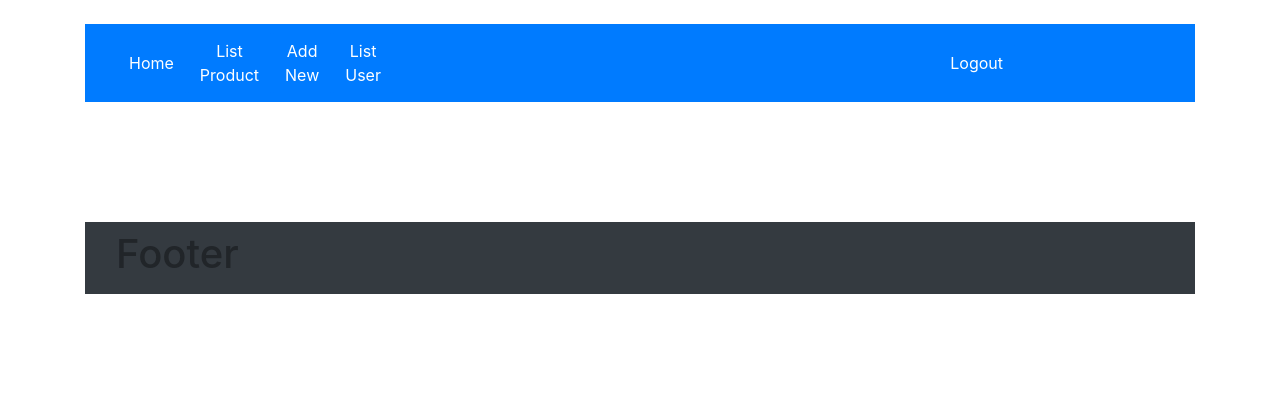
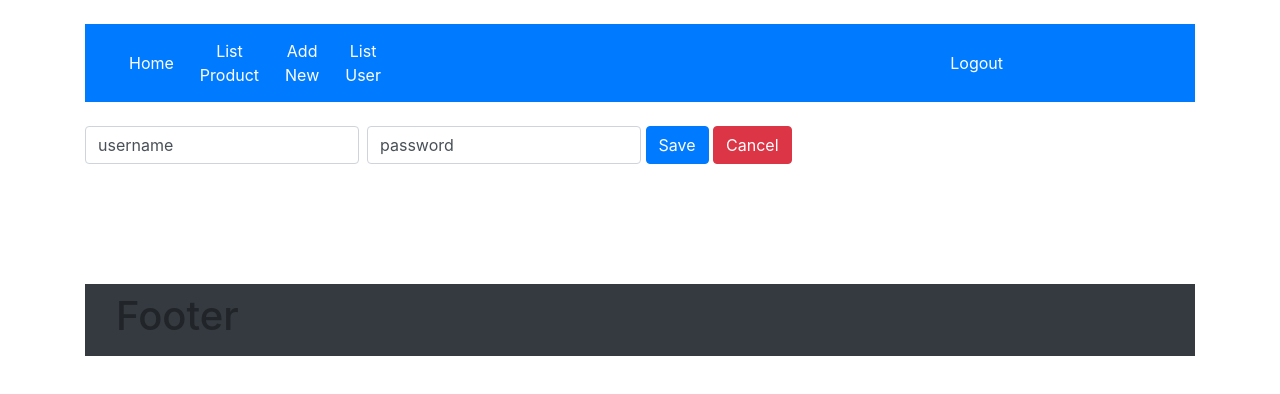
Before and after one commit to kuly90/login-jwt-react, a React (Create React App) app: page /menu/EditUser/1 in a window 1280 px wide. Shown: the top 394 px of the page. Built offline with nearby package versions, Linux system fonts and the light colour scheme; no server answers; sample sign-in values are in the browser's storage.

Commit message:
fixing edit

```diff
--- a/src/components/App.js
+++ b/src/components/App.js
@@ -33,11 +33,11 @@ class App extends Component {
               <Route path="/menu/pageAdd" component={AddOrEditCourseContainer}/>
               <Route path="/menu/pageEdit/:id" component={EditContainer} />
               <Route path="/menu/UserList" component={UserList}/>
-              <Route path="/EditUser/:id" component={EditUser}/>
+              <Route path="/menu/EditUser/:id" component={EditUser}/>
               <Route exact path="/login" component={Login}/>
               <Route exact path="/" component={Login}/>
-            <br/><br/><br/><br/><br/>
-            <Footer/>
+              <br/><br/><br/><br/><br/>
+              <Footer/>
           </div>
         </Router>
       </div>
--- a/src/components/course/EditUser.js
+++ b/src/components/course/EditUser.js
@@ -1,26 +1,31 @@
 import React from "react";
+import withAuth from '../service/withAuth';
 
 class EditUser extends React.Component{
+
   constructor(props) {
     super(props);
     this.handleCancel = this.handleCancel.bind(this);
     this.handleSave = this.handleSave.bind(this);
     this.state = {
-
+      // item: {
+      // },
       user: {
-          id: this.state,
-          username: 'user name',
+          username: 'username',
           password: 'password'
       },
       users: [],
   }
 }
 
-handleSave(){
-  const { user } = this.state;
-  fetch(`http://localhost:8080/users/editUser?username=${user.username}&password=${user.password}&id=${user.id}`)
-      .then(this.getUsers)
+handleSave(user){
+  if(user.username == '' || user.password == ''){
+    alert('username and password are required !');
+  }else{
+    fetch(`http://localhost:8080/users/editUser?username=${user.username}&password=${user.password}&id=${user.id}`)
       .catch(err => console.error(err))
+       this.props.history.replace('/menu/userList');
+  }
 }
 
 handleCancel() {
@@ -29,18 +34,18 @@ handleCancel() {
 
   render(){
     const { user } = this.state;
-    console.log( this.props.item)
     return(
       <div>
+        <br/>
         <div>
             <div className="form-inline">
-                <input type="text" className="form-control mb-2 mr-sm-2 mb-sm-0" id="inlineFormInput" value={user.id}
+                <input type="text" className="form-control mb-2 mr-sm-2 mb-sm-0" id="inlineFormInput" value={user.username}
                     onChange={e => this.setState({ user: { ...user, username: e.target.value } })}
                 />
-                <input type="text" className="form-control" id="inlineFormInputGroup"
+                <input type="text" className="form-control" id="inlineFormInputGroup" value={user.password}
                     onChange={e => this.setState({ user: { ...user, password: e.target.value } })}
                 /> &nbsp;
-                  <button onClick={this.handleSave} className="btn btn-primary">
+                  <button onClick={() => this.handleSave(user)} className="btn btn-primary">
                   <i aria-hidden="true" /> Save
                   </button>&nbsp;
                   <button onClick={this.handleCancel} className="btn btn-danger">
@@ -52,4 +57,5 @@ handleCancel() {
     );
   }
 }
-export default EditUser;
+
+export default withAuth(EditUser);
--- a/src/components/course/UserList.js
+++ b/src/components/course/UserList.js
@@ -1,15 +1,18 @@
 import React from 'react';
+import withAuth from '../service/withAuth';
 
 class UserList extends React.Component {
+
     constructor(props) {
         super(props);
         this.state = {
             item: {},
             user: {
-                username: 'user name',
-                password: 'password'
+                username: '',
+                password: ''
             },
             users: [],
+
         }
     }
     componentDidMount() {
@@ -25,9 +28,14 @@ class UserList extends React.Component {
 
     addUser = _ => {
         const { user } = this.state;
-        fetch(`http://localhost:8080/users/add?username=${user.username}&password=${user.password}`)
+        if(user.username == '' || user.password == ''){
+            alert('please inser username and password !')
+        }else{
+            fetch(`http://localhost:8080/users/add?username=${user.username}&password=${user.password}`)
             .then(this.getUsers)
             .catch(err => console.error(err))
+        }
+
     }
 
     deleteUser (item) {
@@ -40,9 +48,7 @@ class UserList extends React.Component {
 
     editUser (item) {
         const id = item.id;
-        console.log(id);
-         this.props.history.replace(`/EditUser/:${id}`, item);
-
+        this.props.history.replace(`/menu/EditUser/:${id}`,{item: this.state.item})
     }
 
     render() {
@@ -52,11 +58,13 @@ class UserList extends React.Component {
             <br/>
                  <div>
                     <div className="form-inline">
-                        <input type="text" className="form-control mb-2 mr-sm-2 mb-sm-0" id="inlineFormInput" placeholder={user.username}
+                        <input type="text" className="form-control mb-2 mr-sm-2 mb-sm-0" id="inlineFormInput" placeholder="user name"
                             onChange={e => this.setState({ user: { ...user, username: e.target.value } })}
+                            required
                         />
-                        <input type="text" className="form-control" id="inlineFormInputGroup" placeholder={user.password}
+                        <input type="text" className="form-control" id="inlineFormInputGroup" placeholder="password"
                             onChange={e => this.setState({ user: { ...user, password: e.target.value } })}
+                            required
                         /> &nbsp;
                          <button onClick={this.addUser} className="btn btn-primary">
                          <i className="fa fa-plus" aria-hidden="true" /> New
@@ -65,7 +73,7 @@ class UserList extends React.Component {
                 </div>
                 <br/>
                 <div >
-                    <table className="table table-hover">
+                    <table className="table table-active table-hover">
                         <thead>
                             <tr>
                                 <th>user Id</th>
@@ -102,4 +110,4 @@ class UserList extends React.Component {
         );
     }
 }
-export default UserList;
+export default withAuth(UserList);
```
Also changed, not shown: 1 other file (tests, documents, lock files or other folders).
